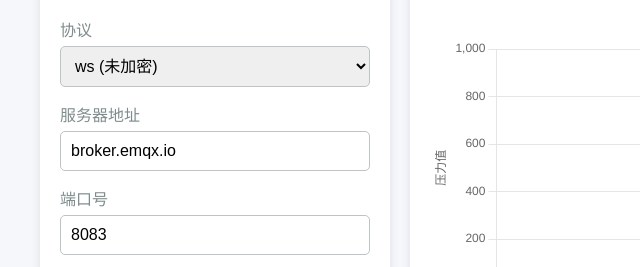
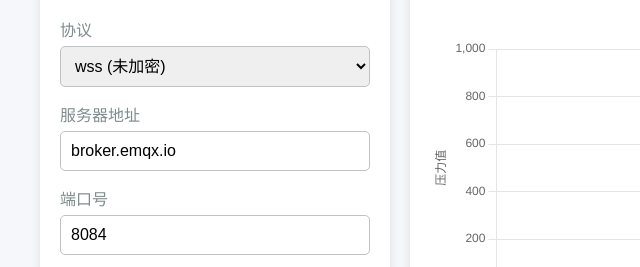
Before and after one commit to lerkeluo/klarity248726.github.io, a plain HTML site: page index.html in a window 1280 px wide. Shown: the part 177-444 px from the top of the page, 0-640 px from the left. Drawn offline with nearby package versions, Linux system fonts and the light colour scheme.

Commit message:
Swap option values for protocol selection

```diff
--- a/index.html
+++ b/index.html
@@ -256,8 +256,8 @@
             <div class="form-group">
                 <label for="protocol">协议</label>
                 <select id="protocol">
-                    <option value="ws">ws (未加密)</option>
-                    <option value="wss">wss (加密)</option>
+                    <option value="ws">wss (未加密)</option>
+                    <option value="wss">ws (加密)</option>
                 </select>
             </div>
 
@@ -268,7 +268,7 @@
 
             <div class="form-group">
                 <label for="port">端口号</label>
-                <input type="number" id="port" value="8083" placeholder="例如: 8083 或 8084">
+                <input type="number" id="port" value="8084" placeholder="例如: 8083 或 8084">
             </div>
 
             <div class="form-group">
```
